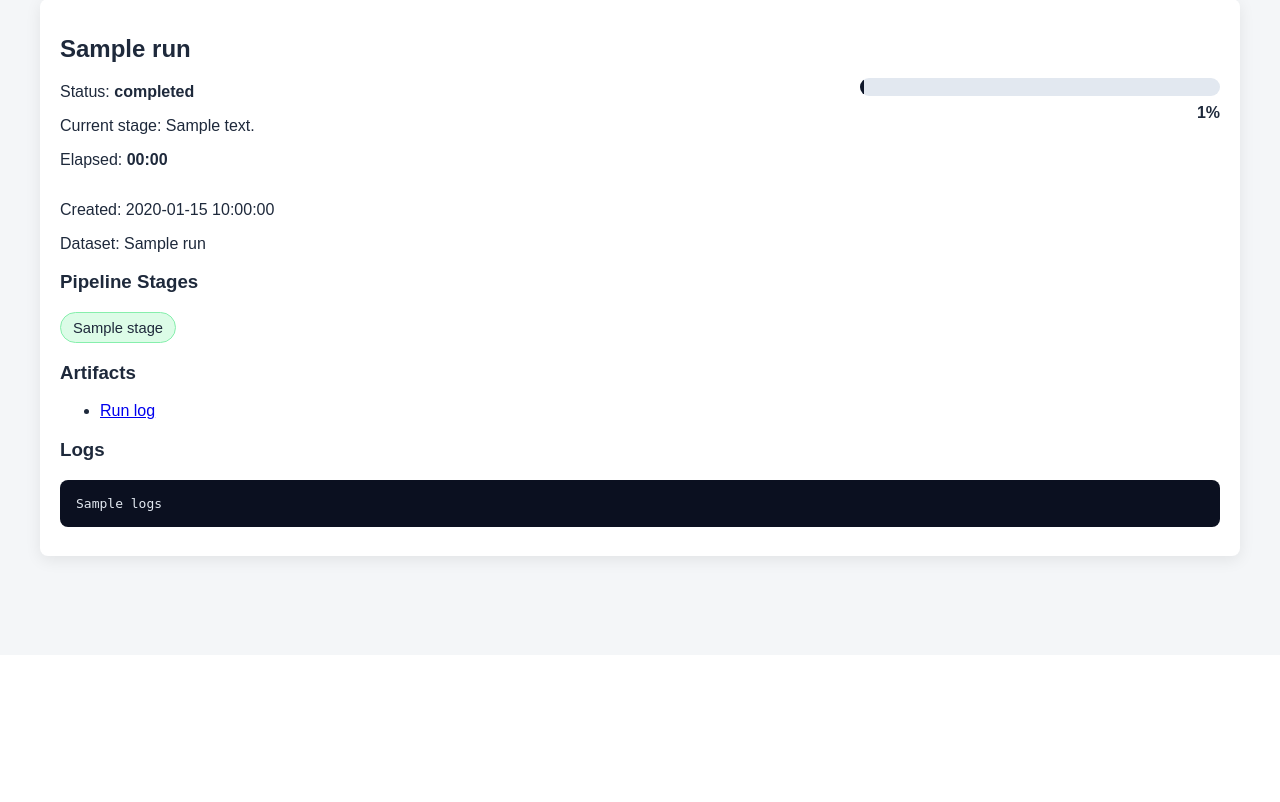
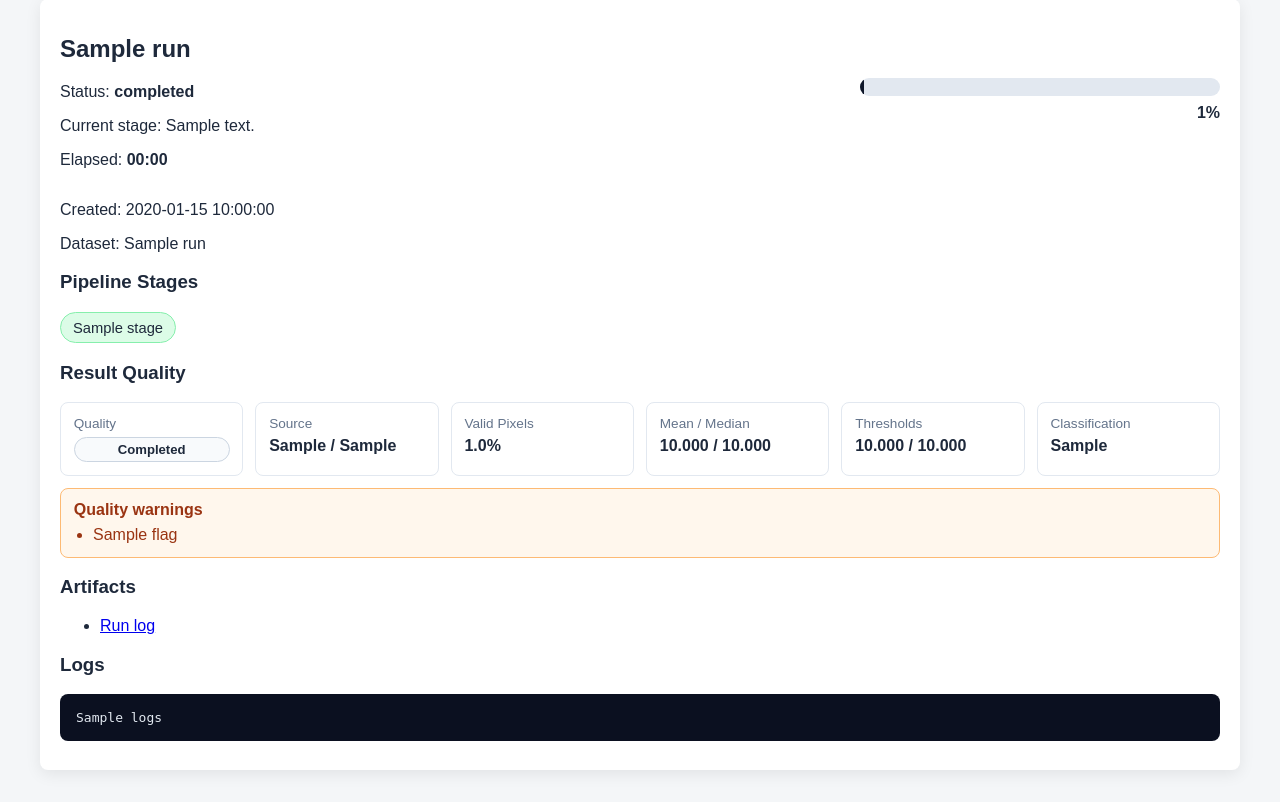
Before and after one commit to GEvang/agrivision-pipeline, a FastAPI app: template agrivision/app/web/templates/run_detail.html in a window 1280 px wide. Shown: the part 145-947 px from the top of the page. Before the commit the page ends 715 px from the top, so only its background shows below. Run offline with FastAPI, Linux system fonts and the light colour scheme; the template is opened without the code that fills it: most values are stand-ins (such as "Sample title", 1, 10 or a date in 2020).

Commit message:
Surface report quality summaries

```diff
--- a/agrivision/app/api.py
+++ b/agrivision/app/api.py
@@ -381,7 +381,7 @@ async def upload_images(
 
 @app.get('/reports')
 def reports(request: Request):
-    report_items = report_service.list_reports()
+    report_items = report_service.list_reports(generate_previews=False)
     if 'text/html' in request.headers.get('accept', ''):
         return TEMPLATES.TemplateResponse(request, 'reports.html', {'reports': report_items})
     return [item.model_dump(mode='json') for item in report_items]
--- a/agrivision/app/schemas/runs.py
+++ b/agrivision/app/schemas/runs.py
@@ -109,6 +109,7 @@ class ReportItem(BaseModel):
     report_path: str | None = None
     orthophoto_path: str | None = None
     preview_path: str | None = None
+    quality: dict[str, Any] = Field(default_factory=dict)
 
 
 class ArtifactLink(BaseModel):
--- a/agrivision/app/web/static/styles.css
+++ b/agrivision/app/web/static/styles.css
@@ -77,6 +77,12 @@ th, td { padding:0.6rem; border-bottom:1px solid #e2e8f0; text-align:left; }
 .report-summary { display:grid; grid-template-columns: repeat(auto-fit, minmax(180px, 1fr)); gap:0.75rem; }
 .report-summary > div { border:1px solid #e2e8f0; border-radius:8px; padding:0.8rem; display:flex; flex-direction:column; gap:0.35rem; }
 .summary-label { color:#64748b; font-size:0.85rem; }
+.quality-state { display:inline-flex; align-items:center; justify-content:center; min-width:70px; border-radius:999px; padding:0.25rem 0.55rem; font-size:0.82rem; font-weight:700; text-transform:capitalize; border:1px solid #cbd5e1; background:#f8fafc; }
+.quality-ok { background:#dcfce7; border-color:#86efac; color:#166534; }
+.quality-warn { background:#ffedd5; border-color:#fdba74; color:#9a3412; }
+.quality-error { background:#fee2e2; border-color:#fca5a5; color:#991b1b; }
+.quality-alert { border:1px solid #fdba74; background:#fff7ed; color:#9a3412; border-radius:8px; padding:0.8rem; margin-top:0.75rem; }
+.quality-alert ul { margin:0.4rem 0 0; padding-left:1.2rem; }
 .validation-panel { border:1px solid #cbd5e1; border-radius:8px; padding:0.8rem; margin:0.75rem 0; background:#f8fafc; }
 .validation-panel ul { margin:0.5rem 0 0; padding-left:1.2rem; }
 .validation-ok { background:#f0fdf4; border-color:#86efac; color:#166534; }
--- a/agrivision/app/web/templates/reports.html
+++ b/agrivision/app/web/templates/reports.html
@@ -3,7 +3,7 @@
 <section class="panel">
   <h2>Report History</h2>
   <table>
-    <thead><tr><th>Created</th><th>Name</th><th>Dataset</th><th>Status</th><th>Report</th></tr></thead>
+    <thead><tr><th>Created</th><th>Name</th><th>Dataset</th><th>Status</th><th>Quality</th><th>Report</th></tr></thead>
     <tbody>
       {% for report in reports %}
       <tr>
@@ -11,10 +11,11 @@
         <td>{{ report.run_name or '-' }}</td>
         <td><a href="/runs/{{ report.run_id }}">{{ report.dataset_name }}</a></td>
         <td>{{ report.status }}</td>
+        <td>{% if report.quality %}<span class="quality-state quality-{{ report.quality.state }}">{{ report.quality.state }}</span>{% else %}-{% endif %}</td>
         <td>{% if report.report_path %}<a href="/reports/{{ report.run_id }}/view">View report</a>{% else %}-{% endif %}</td>
       </tr>
       {% else %}
-      <tr><td colspan="5">No reports available.</td></tr>
+      <tr><td colspan="6">No reports available.</td></tr>
       {% endfor %}
     </tbody>
   </table>
--- a/agrivision/app/web/templates/run_detail.html
+++ b/agrivision/app/web/templates/run_detail.html
@@ -34,6 +34,46 @@
   {% if report.preview_path %}
   <h3>Orthophoto Preview</h3>
   <img class="preview" src="/artifacts/{{ run.run_id }}/preview" alt="Orthophoto preview" />
+  {% endif %}
+
+  {% if report.quality %}
+  <h3>Result Quality</h3>
+  <div class="report-summary">
+    <div>
+      <span class="summary-label">Quality</span>
+      <strong class="quality-state quality-{{ report.quality.state }}">{{ report.quality.state }}</strong>
+    </div>
+    <div>
+      <span class="summary-label">Source</span>
+      <strong>{{ report.quality.source_dataset or '-' }} / {{ report.quality.index_mode or '-' }}</strong>
+    </div>
+    <div>
+      <span class="summary-label">Valid Pixels</span>
+      <strong>{{ '%.1f'|format(report.quality.valid_percent) if report.quality.valid_percent is not none else '-' }}%</strong>
+    </div>
+    <div>
+      <span class="summary-label">Mean / Median</span>
+      <strong>{{ '%.3f'|format(report.quality.mean) if report.quality.mean is not none else '-' }} / {{ '%.3f'|format(report.quality.median) if report.quality.median is not none else '-' }}</strong>
+    </div>
+    <div>
+      <span class="summary-label">Thresholds</span>
+      <strong>{{ '%.3f'|format(report.quality.poor_max) if report.quality.poor_max is not none else '-' }} / {{ '%.3f'|format(report.quality.medium_max) if report.quality.medium_max is not none else '-' }}</strong>
+    </div>
+    <div>
+      <span class="summary-label">Classification</span>
+      <strong>{{ report.quality.classification_mode or '-' }}</strong>
+    </div>
+  </div>
+  {% if report.quality.flags %}
+  <div class="quality-alert">
+    <strong>Quality warnings</strong>
+    <ul>
+      {% for flag in report.quality.flags %}
+      <li>{{ flag }}</li>
+      {% endfor %}
+    </ul>
+  </div>
+  {% endif %}
   {% endif %}
 
   <h3>Artifacts</h3>
--- a/agrivision/services/run_service.py
+++ b/agrivision/services/run_service.py
@@ -447,6 +447,8 @@ class RunService:
         ]
         candidates = {
             'ndvi_tif': project_root / config['paths']['ndvi_output'] / 'ndvi.tif',
+            'ndvi_metadata': project_root / config['paths']['ndvi_output'] / 'metadata.json',
+            'grid_metadata': project_root / config['paths']['ndvi_output'] / 'grid_metadata.json',
             'orthophoto_rgb': project_root / config['paths']['odm_project_root_rgb'] / 'project' / 'odm_orthophoto' / 'odm_orthophoto.tif',
             'orthophoto_mapir': project_root / config['paths']['odm_project_root_mapir'] / 'project' / 'odm_orthophoto' / 'odm_orthophoto.tif',
         }
```
Also changed, not shown: agrivision/app/web/templates/dashboard.html (+24 -0 lines), agrivision/services/report_service.py (+74 -0 lines), tests/unit/test_dashboard_report_service.py (+63 -0 lines).
